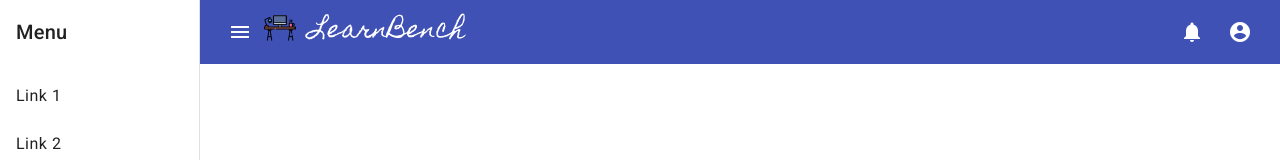
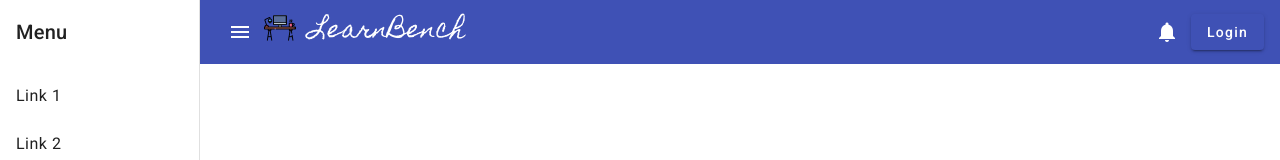
Before and after one commit to ludmilalima/co-lecione, an Angular app in the folder client/: page /navigation in a window 1280 px wide. Shown: the top 160 px of the page. Built offline with nearby package versions, Linux system fonts and the light colour scheme.

Commit message:
fix login e logout

```diff
--- a/client/src/app/app.module.ts
+++ b/client/src/app/app.module.ts
@@ -20,15 +20,19 @@ import {MatExpansionModule} from '@angular/material/expansion';
 import { MatNativeDateModule } from '@angular/material/core';
 import { MatSnackBarModule } from '@angular/material/snack-bar';
 import { UserService } from './services/user.service';
+import { CommonModule } from '@angular/common';
+import { LogoutComponent } from './components/logout/logout.component';
 
 @NgModule({
   declarations: [
     AppComponent,
     NavigationComponent,
     LoginComponent,
-    RegisterComponent
+    RegisterComponent,
+    LogoutComponent
   ],
   imports: [
+    CommonModule,
     BrowserModule,
     AppRoutingModule,
     BrowserAnimationsModule,
--- a/client/src/app/components/login/login.component.ts
+++ b/client/src/app/components/login/login.component.ts
@@ -2,6 +2,7 @@ import { Component, Inject } from '@angular/core';
 import { MatDialogRef, MAT_DIALOG_DATA, MatDialog } from '@angular/material/dialog';
 import { RegisterComponent } from '../register/register.component';
 import { UserService } from 'src/app/services/user.service';
+import { NavigationComponent } from 'src/app/pages/navigation/navigation.component';
 
 
 @Component({
@@ -16,7 +17,7 @@ export class LoginComponent {
 
   constructor(
     @Inject(MAT_DIALOG_DATA) public data: any,
-    public dialogLoginRef: MatDialogRef<LoginComponent>,
+    public dialogLoginRef: MatDialogRef<LoginComponent, boolean>,
     private dialogRegister: MatDialog,
     private userService: UserService,
   ) { };
@@ -29,8 +30,11 @@ export class LoginComponent {
     // Lógica para acessar
     this.userService.login(this.email, this.senha).subscribe(() => {
       this.userService.getUserInfo();
+      if (localStorage.getItem('token') != null) {
+        this.dialogLoginRef.close(true);
+      } else {
+        this.dialogLoginRef.close(false);
+      }
     });
-    // Fechar dialog de login
-    this.dialogLoginRef.close();
   };
 }
--- /dev/null
+++ b/client/src/app/components/logout/logout.component.html
@@ -0,0 +1,6 @@
+<h1 mat-dialog-title>Encerrar sessão</h1>
+<div mat-dialog-content>Clique no botão para confirmar o encerramento da sessão.</div>
+<div mat-dialog-actions>
+  <button mat-button mat-dialog-close>Cancelar</button>
+  <button mat-button (click)="sair()">Confirmar</button>
+</div>
--- /dev/null
+++ b/client/src/app/components/logout/logout.component.ts
@@ -0,0 +1,26 @@
+import { Component } from '@angular/core';
+import { MatDialogRef } from '@angular/material/dialog';
+import { UserService } from 'src/app/services/user.service';
+
+@Component({
+  selector: 'app-logout',
+  templateUrl: './logout.component.html',
+  styleUrls: ['./logout.component.css']
+})
+export class LogoutComponent {
+  constructor(
+    public dialogLogoutRef: MatDialogRef<LogoutComponent, boolean>,
+    private userService: UserService
+  ) { };
+
+  sair() {
+    // Lógica para sair
+    this.userService.logout();
+
+    if (localStorage.getItem('token') != null) {
+      this.dialogLogoutRef.close(true);
+    } else {
+      this.dialogLogoutRef.close(false);
+    }
+  }
+}
--- a/client/src/app/pages/navigation/navigation.component.html
+++ b/client/src/app/pages/navigation/navigation.component.html
@@ -24,7 +24,7 @@
       >
         <mat-icon aria-label="Side nav toggle icon">menu</mat-icon>
       </button>
-      <span><img [src]="iconPath" alt="Ícone">&nbsp;</span>
+      <span><img [src]="iconPath" alt="Ícone" />&nbsp;</span>
       <span class="project-title">&nbsp;LearnBench&nbsp;</span>
       <span class="fill-remaining-space"></span>
       <span>
@@ -36,13 +36,24 @@
         >
           <mat-icon>notifications</mat-icon>
         </button>
+      </span>
+      <span *ngIf="isLoggedIn == true">
+        <button mat-stroked-button color="accent" disabled>
+          <mat-icon>account_circle</mat-icon>{{ loggedUser }}
+        </button>
+      </span>
+      <span *ngIf="isLoggedIn == true">
         <button
-          type="button"
-          aria-label="Login"
-          mat-icon-button
-          (click)="openLoginDialog()"
+          mat-raised-button
+          color="secondary"
+          (click)="openLogoutDialog()"
         >
-          <mat-icon>account_circle</mat-icon>
+          Logout
+        </button>
+      </span>
+      <span *ngIf="isLoggedIn == false">
+        <button mat-raised-button color="secondary" (click)="openLoginDialog()">
+          Login
         </button>
       </span>
     </mat-toolbar>
--- a/client/src/app/pages/navigation/navigation.component.ts
+++ b/client/src/app/pages/navigation/navigation.component.ts
@@ -3,8 +3,9 @@ import { BreakpointObserver, Breakpoints } from '@angular/cdk/layout';
 import { Observable } from 'rxjs';
 import { map, shareReplay } from 'rxjs/operators';
 import { DomSanitizer } from '@angular/platform-browser';
-import { MatDialog } from '@angular/material/dialog';
+import { MatDialog, MatDialogRef } from '@angular/material/dialog';
 import { LoginComponent } from 'src/app/components/login/login.component';
+import { LogoutComponent } from 'src/app/components/logout/logout.component';
 
 
 @Component({
@@ -16,25 +17,51 @@ import { LoginComponent } from 'src/app/components/login/login.component';
 export class NavigationComponent implements OnInit {
   private breakpointObserver = inject(BreakpointObserver);
   iconPath: any;
+  dialogLoginRef: MatDialogRef<LoginComponent, boolean>;
+  dialogLogoutRef: MatDialogRef<LogoutComponent, boolean>;
+  isLoggedIn: boolean;
+  loggedUser: string;
 
   constructor(
     private sanitizer: DomSanitizer,
-    private dialogLogin: MatDialog
+    private dialogLogin: MatDialog,
+    private dialogLogout: MatDialog
   ) { };
 
   ngOnInit() {
     this.iconPath = this.sanitizer.bypassSecurityTrustResourceUrl('../../assets/logo-title.png');
-    window.addEventListener('storage', function(event) {
-      if (event.storageArea === localStorage) {
-        // Ação a ser executada quando houver alteração no localStorage
-        console.log('O localStorage foi alterado:', event.key, event.newValue);
+    this.isLoggedIn = (localStorage.getItem('token') != null);
+  }
+
+
+  openLoginDialog(): void {
+    //Abrir dialog de login
+    this.dialogLoginRef = this.dialogLogin.open(LoginComponent);
+
+    this.dialogLoginRef.backdropClick().subscribe(() => {
+      this.dialogLoginRef?.close(false);
+    })
+
+    this.dialogLoginRef.afterClosed().subscribe(result => {
+      // Lógica a ser executada quando o diálogo for fechado
+      this.isLoggedIn = result;
+      if (result == true) {
+        this.loggedUser = localStorage.getItem('name');
       }
     });
   }
 
-  openLoginDialog(): void {
-    //Abrir dialog de login
-    this.dialogLogin.open(LoginComponent);
+  openLogoutDialog() {
+    this.dialogLogoutRef = this.dialogLogout.open(LogoutComponent);
+
+    this.dialogLogoutRef.backdropClick().subscribe(() => {
+      this.dialogLogoutRef?.close(true);
+    })
+
+    this.dialogLogoutRef.afterClosed().subscribe(result => {
+      // Lógica a ser executada quando o diálogo for fechado
+      this.isLoggedIn = result;
+    });
   }
 
   isHandset$: Observable<boolean> = this.breakpointObserver.observe(Breakpoints.Handset)
--- a/client/tsconfig.json
+++ b/client/tsconfig.json
@@ -5,7 +5,7 @@
     "baseUrl": "./",
     "outDir": "./dist/out-tsc",
     "forceConsistentCasingInFileNames": true,
-    "strict": true,
+    "strict": false,
     "noImplicitOverride": true,
     "noPropertyAccessFromIndexSignature": true,
     "noImplicitReturns": true,
```
Also changed, not shown: client/src/app/components/logout/logout.component.css (added).
